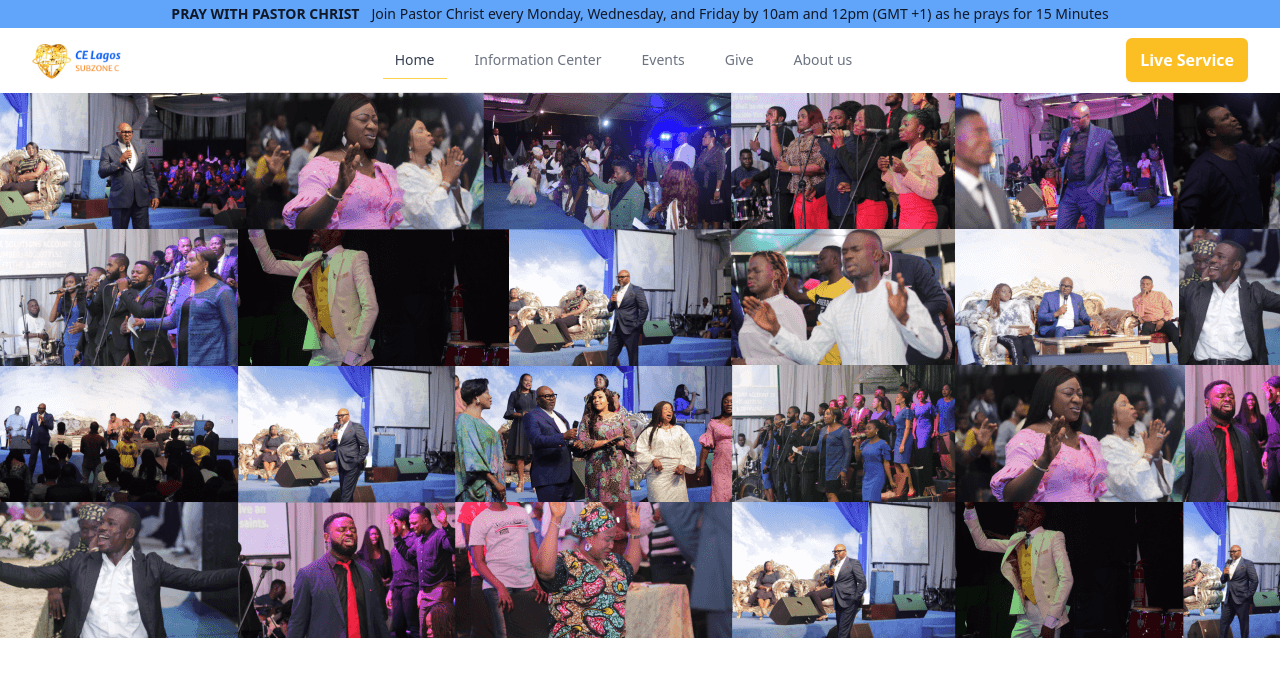
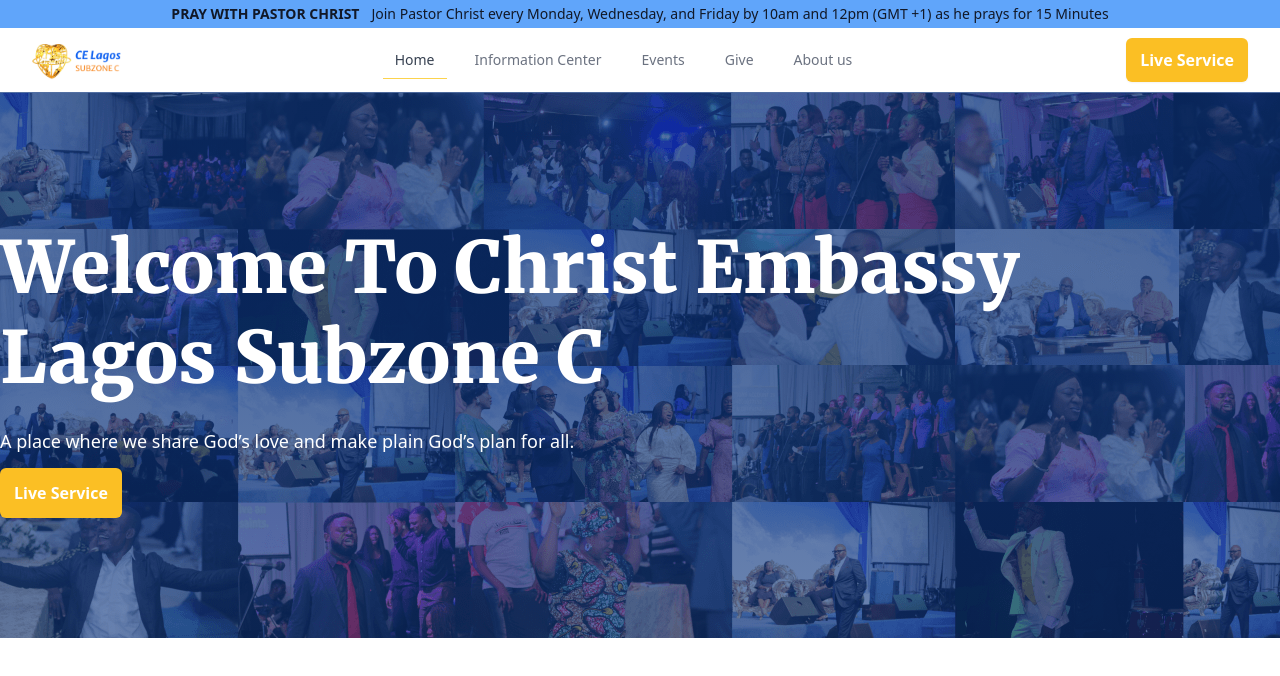
Before and after one commit to wilfredcloud/celszc, a React (Vite) app: page / in a window 1280 px wide. Shown: the top 676 px of the page. Built offline with nearby package versions, Linux system fonts and the light colour scheme.

Commit message:
Build Hero component
- Add text
- Add button

```diff
--- a/src/components/Hero.jsx
+++ b/src/components/Hero.jsx
@@ -3,14 +3,40 @@
 
 const Hero = () => {
   return (
-    <div >
-      <div style={{backgroundImage: `url(${HeroBanner})`}}
-      className=" h-[546px]">
+      <div style={{  backgroundImage: `linear-gradient(to bottom,
+      rgba(9, 51, 124, 0.7),
+      rgba(9, 51, 124, 0.7),
+      rgba(9, 51, 124, 0.6)),
+      url(${HeroBanner})`}}
+      className=" h-[546px] text-white  ">
+        <div className="flex flex-col justify-center container mx-auto h-full">
+
+        <h1 className=" text-7xl font-extrabold leading-[90px]" style={{fontFamily: 'Merriweather, serif'}}>
+          Welcome To Christ Embassy <br />
+          Lagos Subzone C
+        </h1>
+
+        <p className=" my-6 font-medium text-lg">
+          A place where we share God’s love and make plain God’s plan for all.
+        </p>
+
+      <div className="">
+     <a href="#"
+                  className="rounded-md bg-amber-400
+                  p-3.5 text-base font-semibold leading-7
+                   text-white shadow-sm hover:bg-amber-300
+                   focus-visible:outline focus-visible:outline-2
+                   focus-visible:outline-offset-2 focus-visible:outline-amber-400
+                   "
+                >
+                  Live Service
+                </a>
+     </div>
+        </div>
 
       </div>
-
-    </div>
   )
 }
 
+
 export default Hero
```
